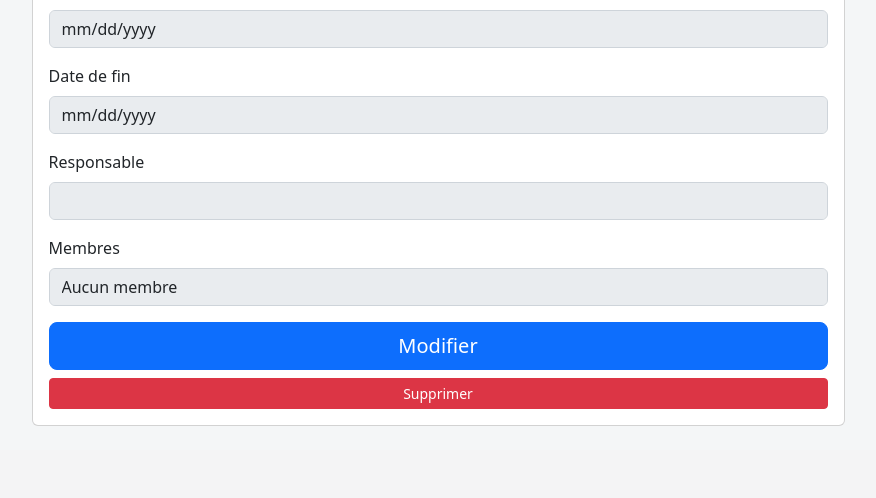
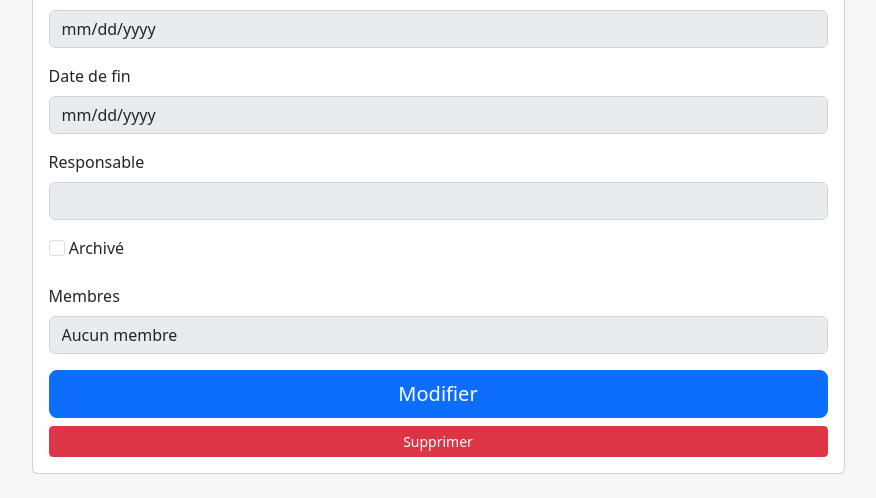
Before and after one commit to Steam-INFOM114/steam, a Django app: template src/steam/core/templates/project/detail.html in a window 1280 px wide. Shown: the part 402-900 px from the top of the page, without its empty margins (202-1078 px from the left). Before the commit the page ends 828 px from the top, so only its background shows below. Run offline with Django 3.2, Linux system fonts and the light colour scheme; the template is opened without the code that fills it, so the values that code supplies are empty; some libraries are stand-ins or nearby versions.

Commit message:
Add archived checkbox in view detail project

```diff
--- a/src/steam/core/templates/project/detail.html
+++ b/src/steam/core/templates/project/detail.html
@@ -47,6 +47,12 @@
           </div>
           <div class="form-group">
             <div class="mb-3">
+              <input class="form-check-input checkboxinput" type="checkbox" value="" {% if project.is_archived %}checked{% endif %} rows="3" disabled readonly>
+              <label class="form-label">Archivé</label>
+            </div>
+          </div>
+          <div class="form-group">
+            <div class="mb-3">
               <label class="form-label">Membres</label>
               {% if project.members.all %}
                 <input type="text" class="form-control form-control-sm mb-1" placeholder="Search" aria-label="Search" onkeyup="listSearch(this)">
```
